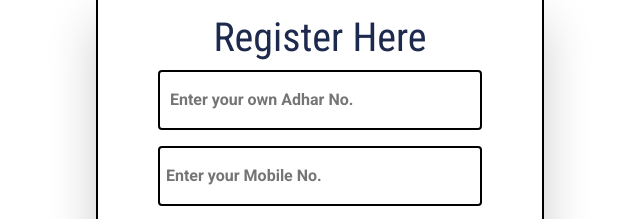
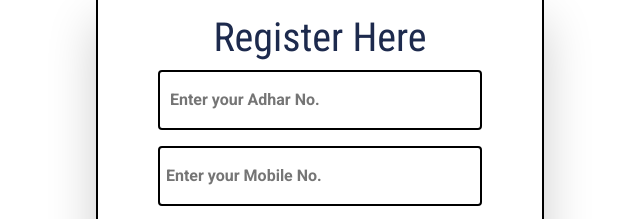
Before and after one commit to MayankYadav013/Medwise, a plain HTML site: page register.html in a window 1280 px wide. Shown: the part 166-385 px from the top of the page, 320-960 px from the left. Drawn offline with nearby package versions, Linux system fonts and the light colour scheme.

Commit message:
registration page updated

```diff
--- a/register.html
+++ b/register.html
@@ -106,7 +106,7 @@
         <h1>Register Here</h1>
         <form id="reg-form">
             <p>
-                <input type="number" id="adhar" name="adhar" placeholder="&nbsp; Enter your own Adhar No." required><i class="validation"><span></span><span></span></i>
+                <input type="number" id="adhar" name="adhar" placeholder="&nbsp; Enter your Adhar No." required><i class="validation"><span></span><span></span></i>
                 </p>
            <p>
             <input type="number" id="mob" name="mob" placeholder="&nbsp;Enter your Mobile No." required><i class="validation"><span></span><span></span></i>
```
